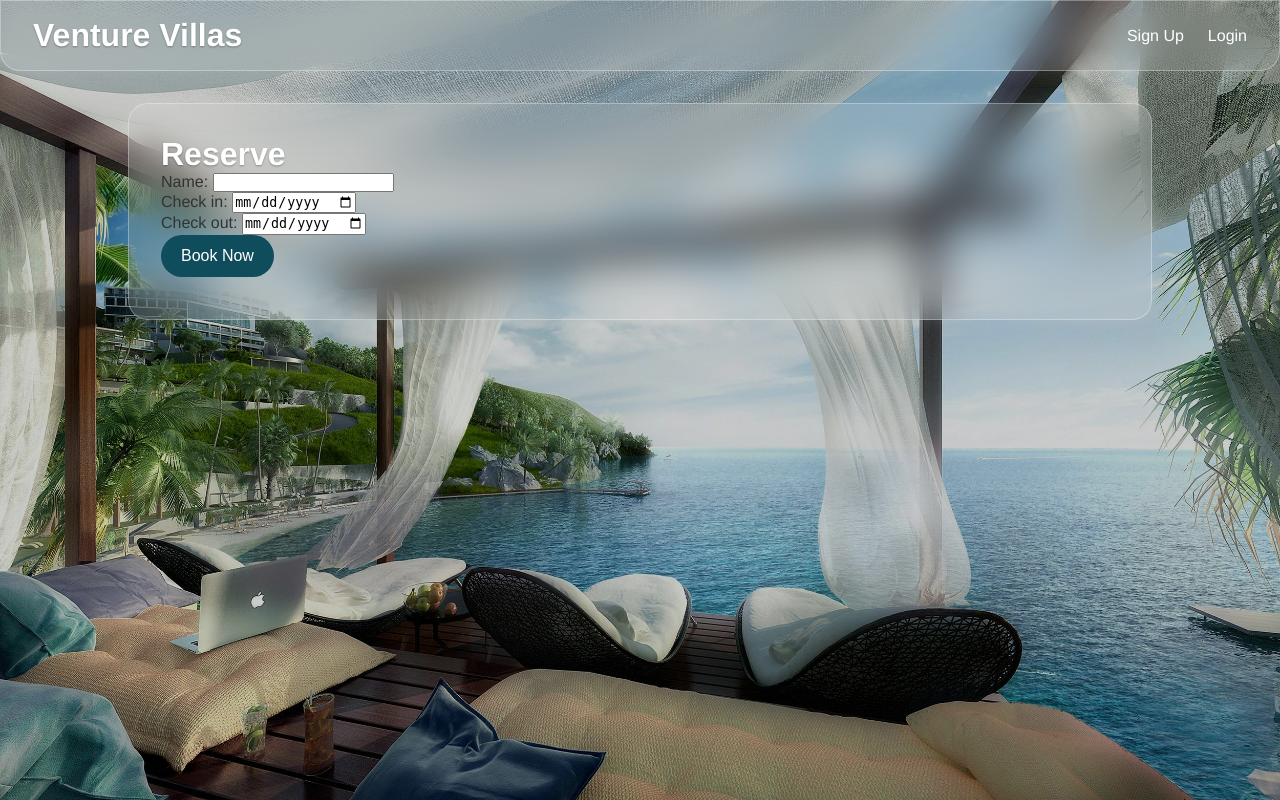
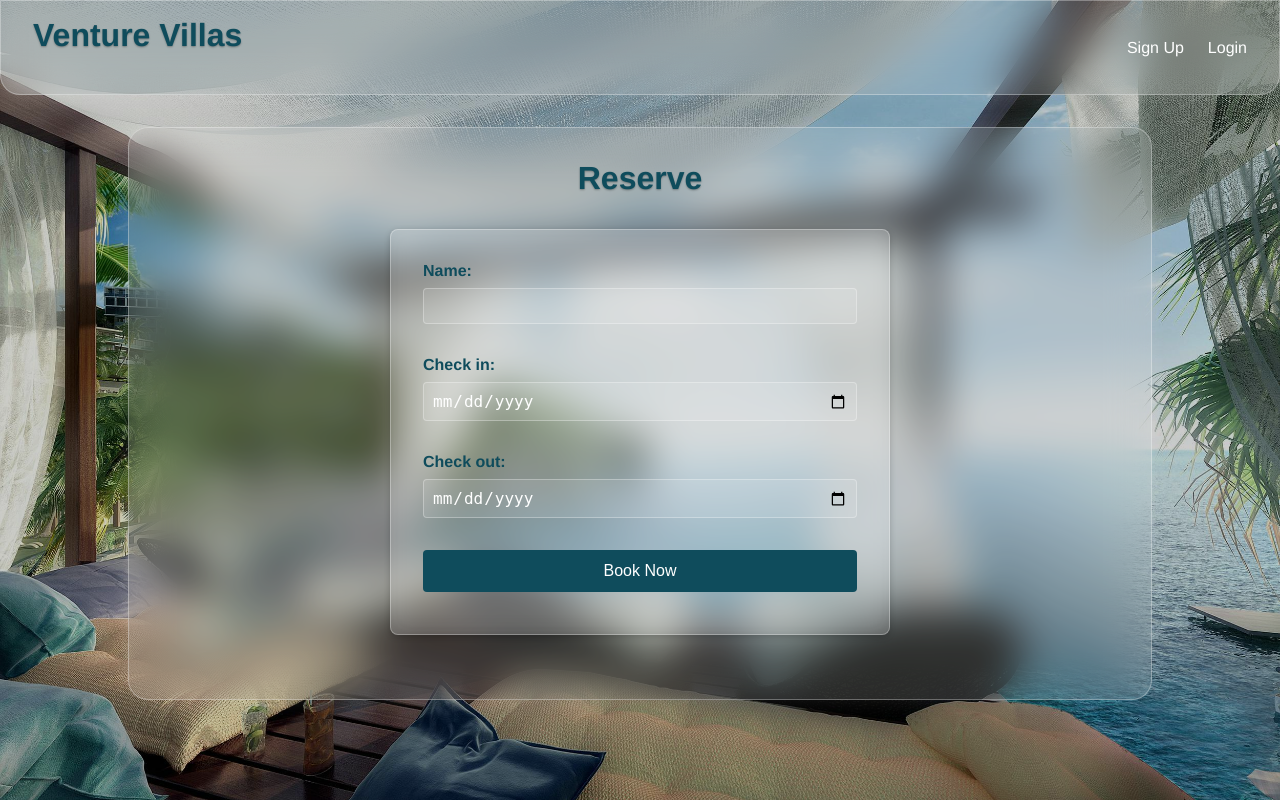
Before and after one commit to cdenzelcoleman/Venture-Villas, a Django app: template main_app/templates/reserve.html in a window 1280 px wide. Run offline with Django 5.2, Linux system fonts and the light colour scheme; the template is opened without the code that fills it: values that come from a table or form of the project are taken from there, others are empty.

Commit message:
CSS touch ups

```diff
--- /dev/null
+++ b/main_app/static/css/resorts/reserve.css
@@ -0,0 +1,61 @@
+form {
+    max-width: 500px;
+    margin: 2rem auto;
+    padding: 2rem;
+    background: rgba(255, 255, 255, 0.15);
+    backdrop-filter: blur(10px);
+    -webkit-backdrop-filter: blur(10px);
+    border: 1px solid rgba(255, 255, 255, 0.3);
+    border-radius: 8px;
+    box-shadow: 0 2px 6px rgba(0, 0, 0, 0.2);
+    color: var(--pure-white);
+  }
+
+  h1 {
+    text-align: center;
+    margin-bottom: 1.5rem;
+    color: var(--deep-teal);
+  }
+
+  form p {
+    margin-bottom: 1rem;
+  }
+
+  form label {
+    display: block;
+    margin-bottom: 0.5rem;
+    font-weight: bold;
+    color: var(--deep-teal);
+  }
+
+  form input[type="text"],
+  form input[type="date"],
+  form input[type="number"],
+  form select,
+  form textarea {
+    width: 100%;
+    padding: 0.5rem;
+    margin-bottom: 1rem;
+    border: 1px solid rgba(255, 255, 255, 0.3);
+    border-radius: 4px;
+    background-color: rgba(255, 255, 255, 0.1);
+    color: var(--pure-white);
+    font-size: 1rem;
+  }
+
+  .btn.submit {
+    width: 100%;
+    background-color: var(--deep-teal);
+    color: var(--pure-white);
+    border: none;
+    padding: 0.75rem;
+    font-size: 1rem;
+    border-radius: 4px;
+    cursor: pointer;
+    transition: background-color 0.3s ease;
+    text-align: center;
+  }
+
+  .btn.submit:hover {
+    background-color: var(--muted-sage);
+  }
--- a/main_app/templates/reserve.html
+++ b/main_app/templates/reserve.html
@@ -1,7 +1,7 @@
 {% extends 'base.html' %}
 {% load static %}
 {% block head %}
-  <link rel="stylesheet" href="{% static 'css/reserve.css' %}">
+  <link rel="stylesheet" href="{% static 'css/resorts/reserve.css' %}" />
 {% endblock %}
 {% block content %}
   <h1>Reserve {{ resort.name }}</h1>
```
Also changed, not shown: main_app/templates/reservations.html (line endings or trailing spaces).
